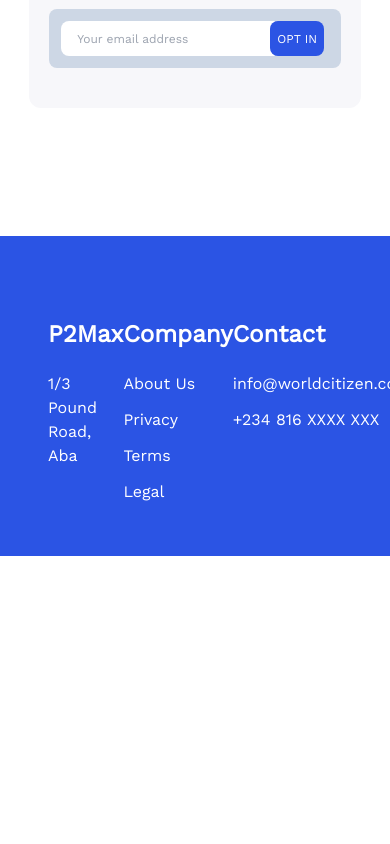
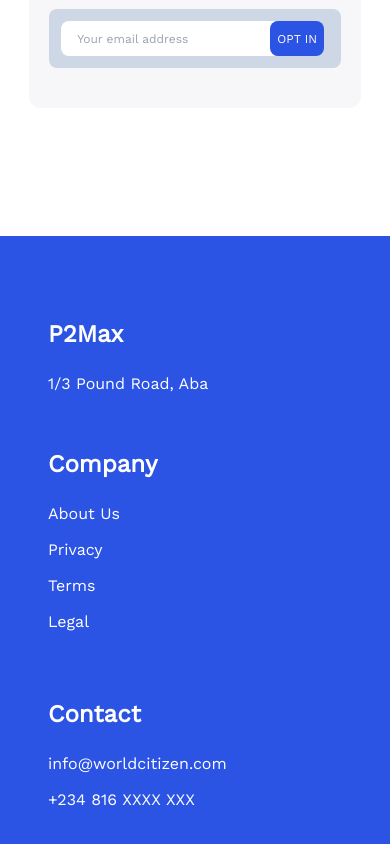
Before and after one commit to Team-Zoldyck/P2MAX, a React (Create React App) app in the folder frontend/: page / in a window 390 px wide. Shown: the part 2730-3574 px from the top of the page. Before the commit the page ends 3286 px from the top, so only its background shows below. Built offline with nearby package versions, Linux system fonts and the light colour scheme.

Commit message:
Fix: fixed the footer layout on medium and smaller screens

```diff
--- a/frontend/src/components/footer.js
+++ b/frontend/src/components/footer.js
@@ -1,22 +1,22 @@
 const Footer = () => {
     return (
-        <div className="p-12 py-20 bg-secondary text-white flex items-center justify-between">
-            <div className="h-[10rem]">
+        <div className="h-fit p-12 py-20 bg-secondary text-white flex flex-col sm:flex-row items-start justify-between">
+            <div className="h-fit mb-[50px]">
                 <h5 className="font-bold text-[1.5rem] mb-5">P2Max</h5>
                 <span>1/3 Pound Road, Aba</span>
             </div>
 
-            <div className="h-[10rem]">
+            <div className="h-fit mb-[50px]">
                 <h5 className="font-bold text-[1.5rem] mb-5">Company</h5>
 
-                    <a className="block mb-3" href="/">About Us</a>
-                    <a className="block mb-3" href="/">Privacy</a>
-                    <a className="block mb-3" href="/">Terms</a>
-                    <a className="block mb-3" href="/">Legal</a>
+                <a className="block mb-3" href="/">About Us</a>
+                <a className="block mb-3" href="/">Privacy</a>
+                <a className="block mb-3" href="/">Terms</a>
+                <a className="block mb-3" href="/">Legal</a>
 
             </div>
 
-            <div className="h-[10rem]">
+            <div className="h-fit mb-[50px]">
                 <h5 className="font-bold text-[1.5rem] mb-5">Contact</h5>
 
                     <span className="block mb-3">info@worldcitizen.com</span>
```
